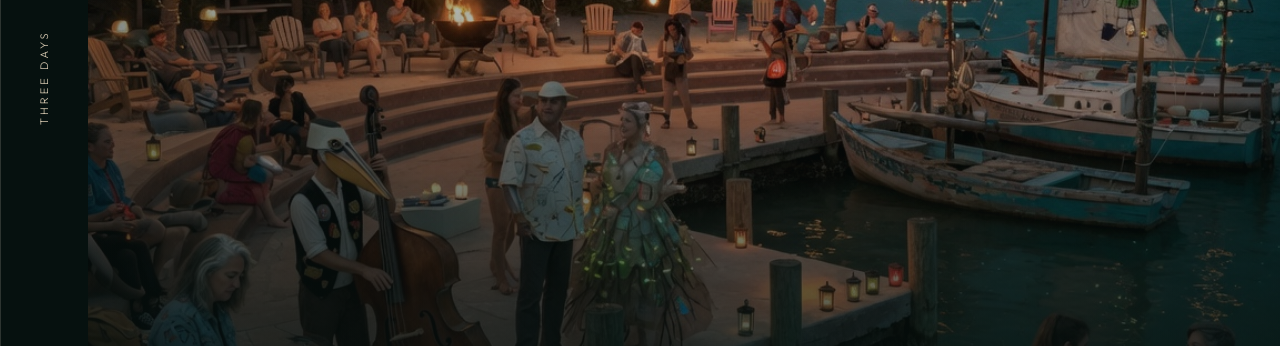
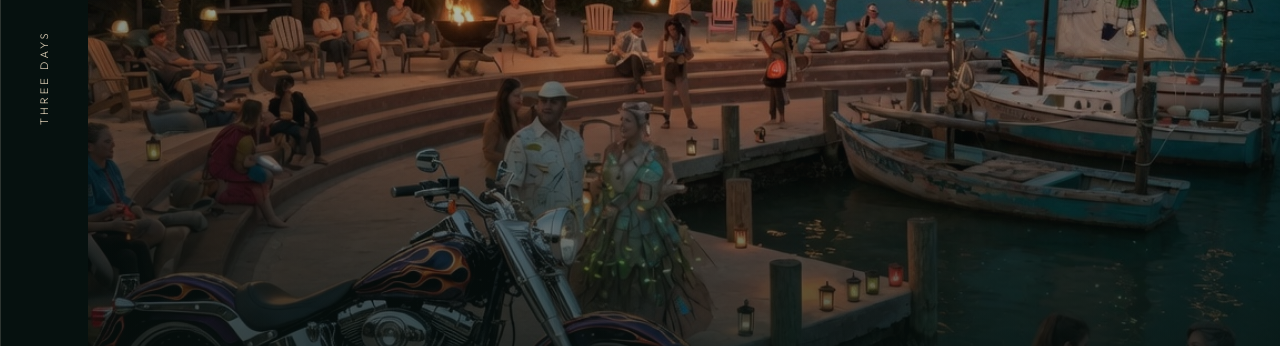
Before and after one commit to cyborgambitions/fire-on-the-island, a website: page index.html in a window 1280 px wide. Shown: the part 259-605 px from the top of the page. Drawn offline with Linux system fonts and the light colour scheme.

Commit message:
Add a custom Fat Boy Softail to the main photo

```diff
--- a/index.html
+++ b/index.html
@@ -424,7 +424,7 @@
         <span>Keys</span>
       </div>
       <div class="hero-media">
-        <img src="assets/misfits.jpg" alt="Fire on the Island" />
+        <img src="assets/hero-fatboy.jpg" alt="Fire on the Island" />
         <div class="hero-top">
           <div>
             <p class="presents">David Santana Presents</p>
```
Also changed, not shown: assets/hero-fatboy.jpg (added).
